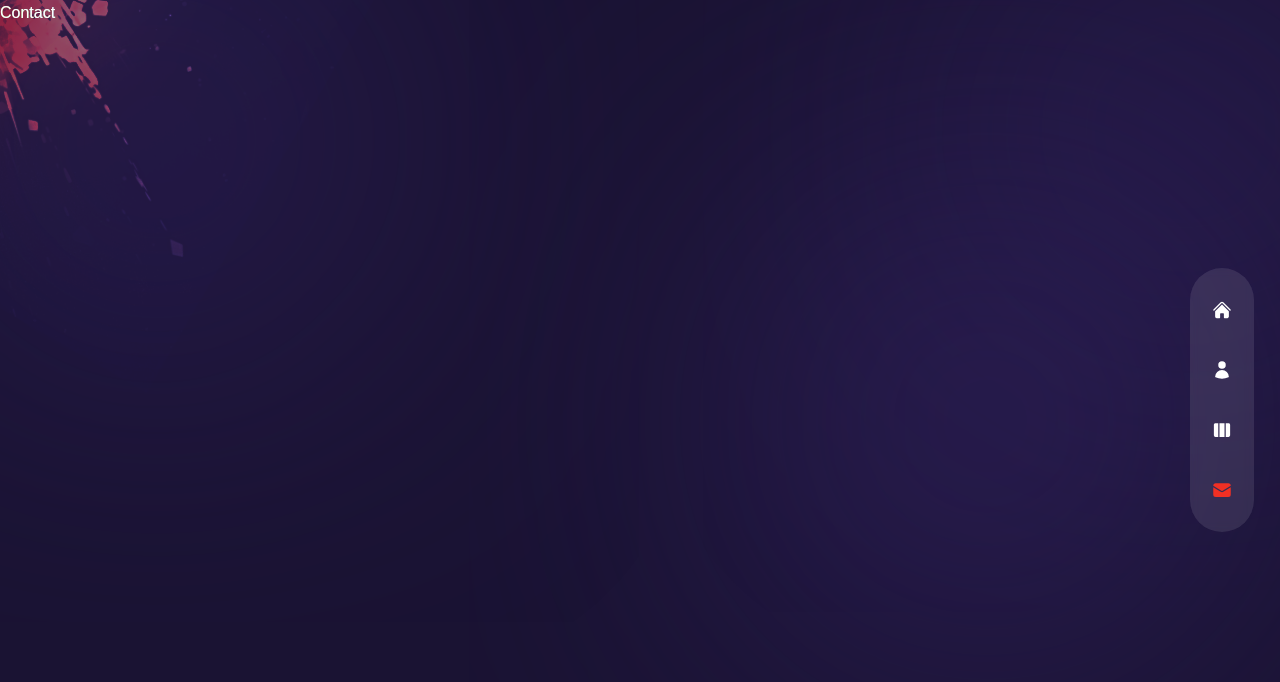
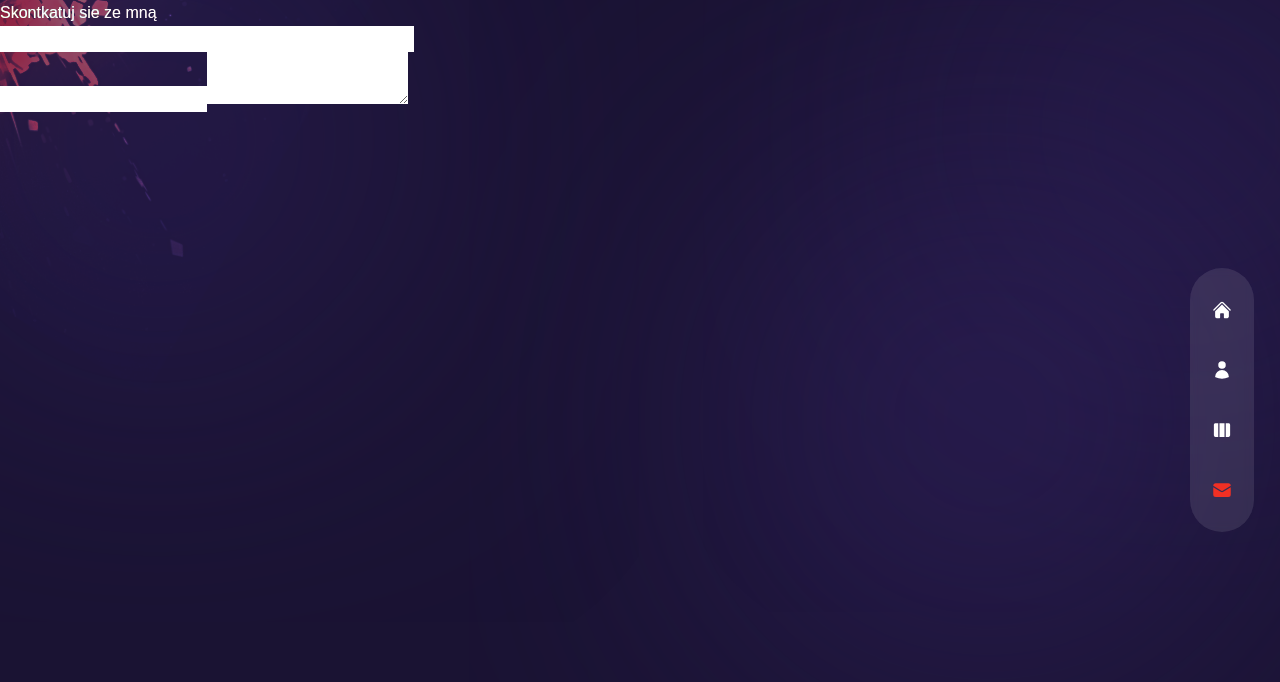
Before and after one commit to Atlon1/lukaszL-portfolio, a React (Create React App) app: page /lukaszL-portfolio/contact in a window 1280 px wide. Shown: the top 682 px of the page. Built offline with nearby package versions, Linux system fonts and the light colour scheme.

Commit message:
contact section prepere

```diff
--- a/src/pages/Contact.tsx
+++ b/src/pages/Contact.tsx
@@ -1,9 +1,24 @@
 import React from 'react';
+import {BsArrowRight} from "react-icons/bs";
+import {motion} from "framer-motion";
+import {fadeIn} from "../variants";
 
 const Contact = () => {
     return (
         <div>
-            Contact
+            <div>
+                <div>
+                    <h2>Skontkatuj sie ze mną</h2>
+                    <form>
+                        <div>
+                            <input type='text'/>
+                            <input type='text'/>
+                        </div>
+                        <input type='text'/>
+                        <textarea></textarea>
+                    </form>
+                </div>
+            </div>
         </div>
     );
 };
```
